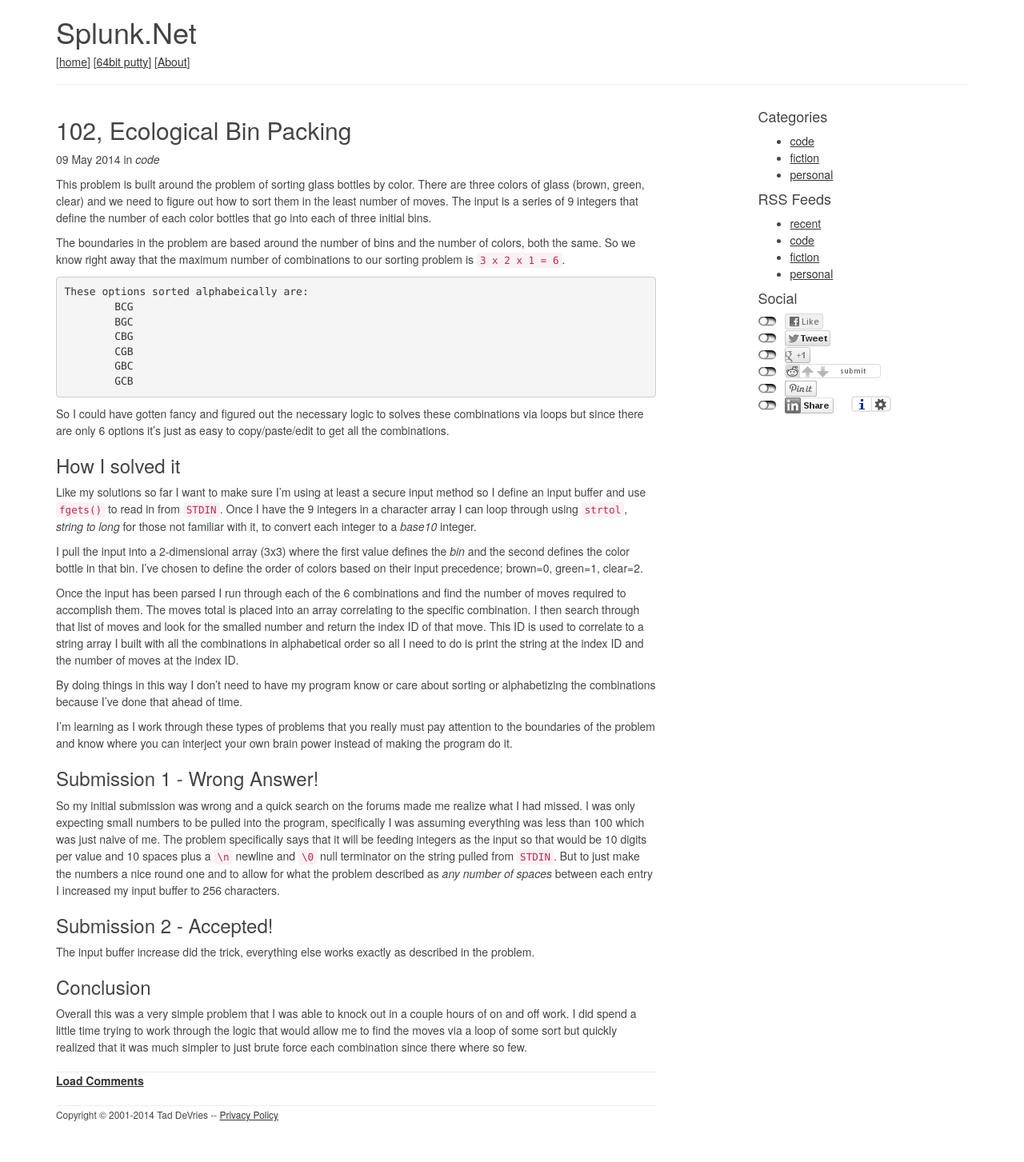
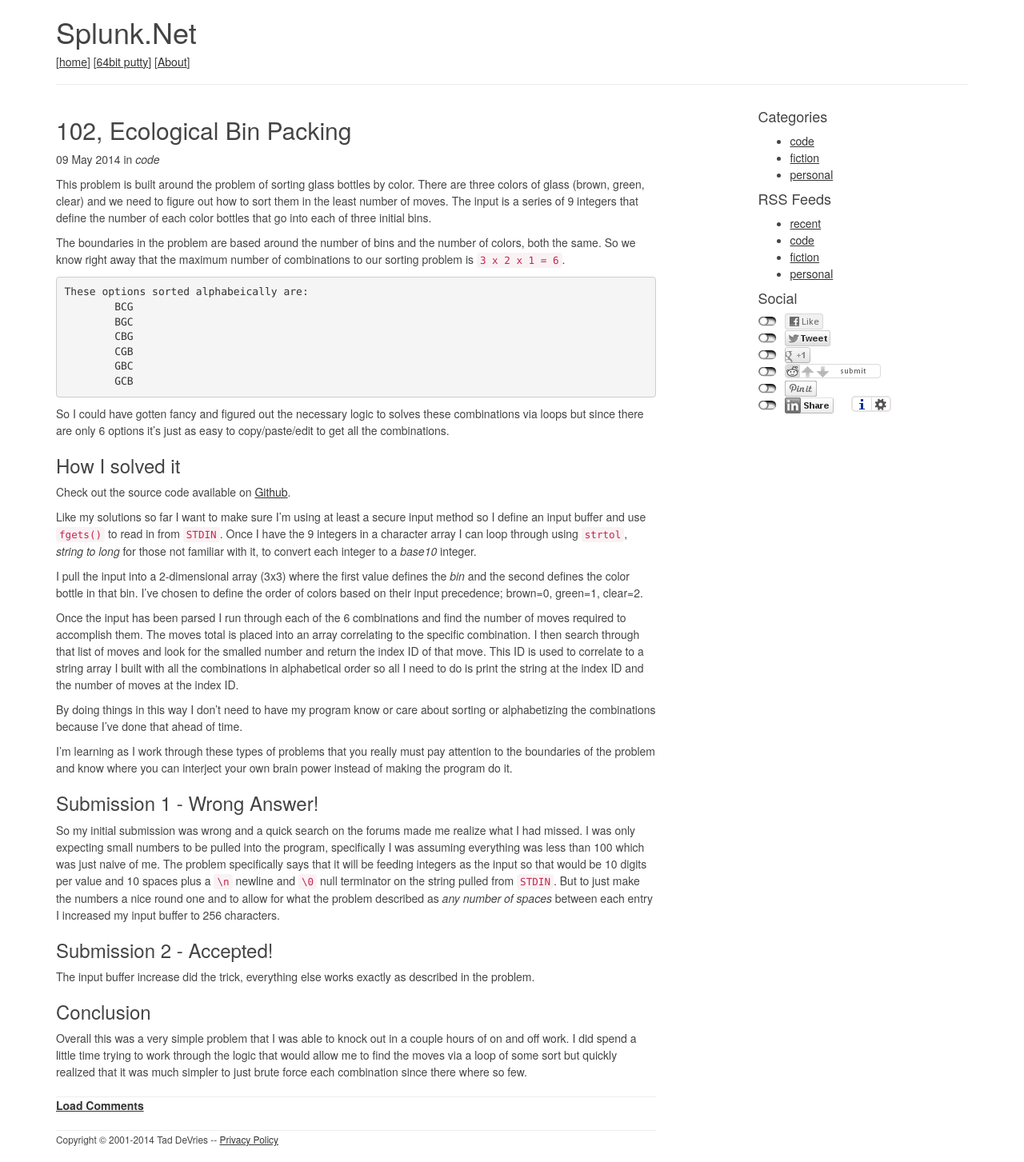
Before and after one commit to taddev/taddev.github.io, a Jekyll site: the page built from _posts/2014-05-09-Ecological-Bin-Packing.md, in a window 1280 px wide. Shown: the whole page at 80% size. Built offline with Jekyll 4.4.1, drawn with Linux system fonts in a browser that asks for light colours; comment, search, counter and statistics services are not loaded; before the commit the page ends 1422 px from its top, so only the background shows below that.

Commit message:
update problem 102 post

```diff
--- a/_posts/2014-05-09-Ecological-Bin-Packing.md
+++ b/_posts/2014-05-09-Ecological-Bin-Packing.md
@@ -18,6 +18,8 @@ The boundaries in the problem are based around the number of bins and the number
 So I could have gotten fancy and figured out the necessary logic to solves these combinations via loops but since there are only 6 options it's just as easy to copy/paste/edit to get all the combinations.
 
 ### How I solved it
+Check out the source code available on [Github](https://github.com/taddev/UVa-Submissions/tree/master/102-Ecological_Bin_Packing).
+
 Like my solutions so far I want to make sure I'm using at least a secure input method so I define an input buffer and use `fgets()` to read in from `STDIN`. Once I have the 9 integers in a character array I can loop through using `strtol`, *string to long* for those not familiar with it, to convert each integer to a *base10* integer.
 
 I pull the input into a 2-dimensional array (3x3) where the first value defines the *bin* and the second defines the color bottle in that bin. I've chosen to define the order of colors based on their input precedence; brown=0, green=1, clear=2.
```
